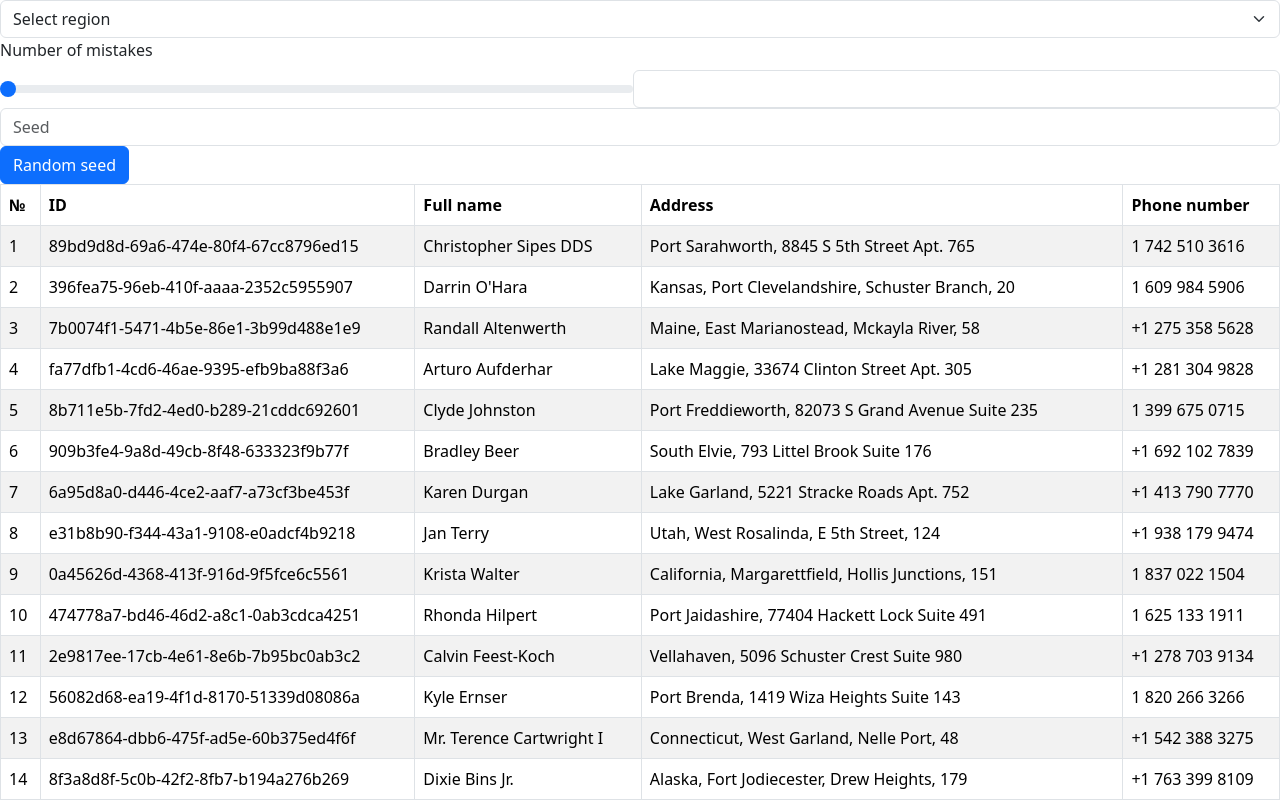
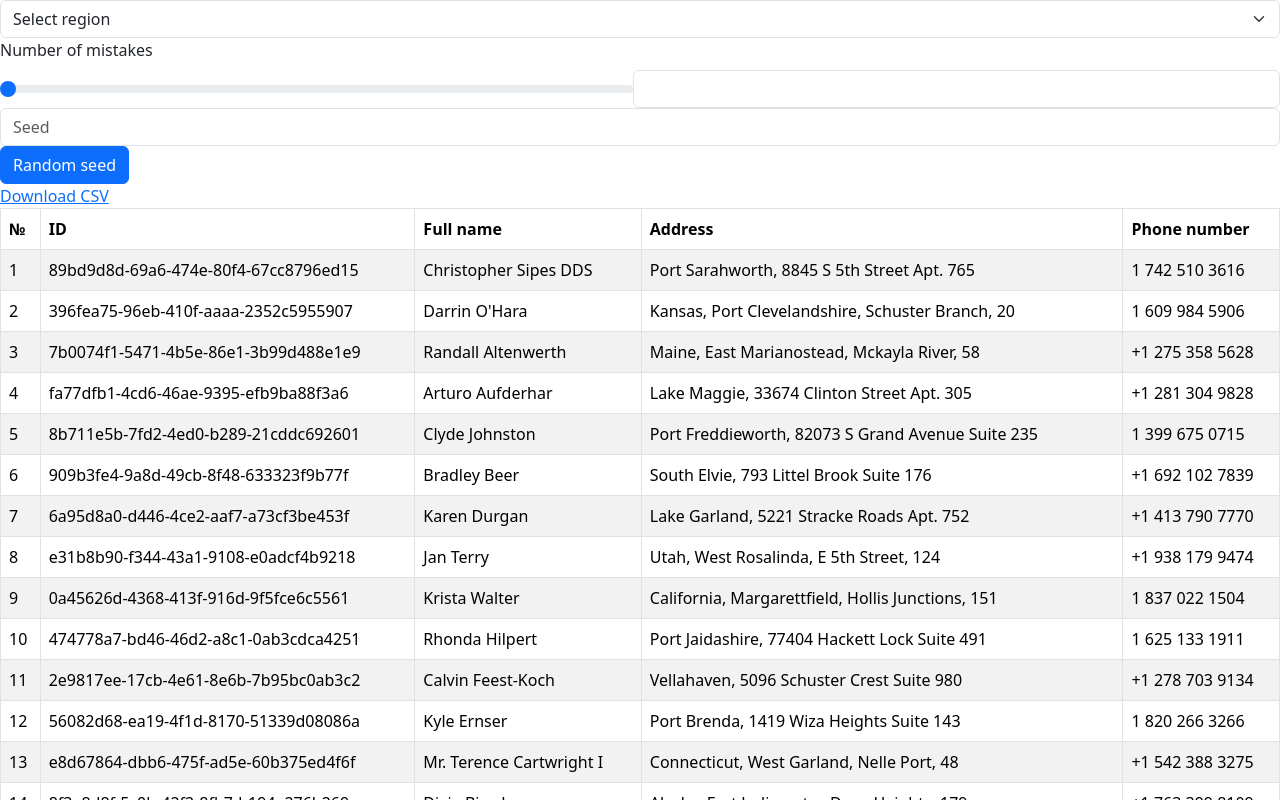
Before and after one commit to DianaSmertina/fake-users, a React (Vite) app in the folder app/: page / in a window 1280 px wide. Shown: the top 800 px of the page. Built offline with nearby package versions, Linux system fonts and the light colour scheme.

Commit message:
feat: add downloading csv

```diff
--- a/app/package.json
+++ b/app/package.json
@@ -13,12 +13,14 @@
     "bootstrap": "^5.3.1",
     "react": "^18.2.0",
     "react-bootstrap": "^2.8.0",
+    "react-csv": "^2.2.2",
     "react-dom": "^18.2.0",
     "react-infinite-scroll-component": "^6.1.0"
   },
   "devDependencies": {
     "@faker-js/faker": "^8.0.2",
     "@types/react": "^18.2.15",
+    "@types/react-csv": "^1.1.3",
     "@types/react-dom": "^18.2.7",
     "@typescript-eslint/eslint-plugin": "^6.0.0",
     "@typescript-eslint/parser": "^6.0.0",
--- a/app/src/components/usersTable/UsersTable.tsx
+++ b/app/src/components/usersTable/UsersTable.tsx
@@ -2,6 +2,7 @@ import { Table } from "react-bootstrap";
 import InfiniteRows from "./InfiniteRows";
 import { useEffect, useMemo, useState } from "react";
 import { IUser, RandomUsers } from "../../RandomUsers/RandomUsers";
+import { CSVLink } from "react-csv";
 
 interface IUsersTableProps {
     region: string;
@@ -33,8 +34,15 @@ function UsersTable({ region, mistakes, seed }: IUsersTableProps) {
     }, [region, mistakes, seed]);
 
     const data = useMemo(() => users, [users]);
+    const tableData = data?.map((user, i) => [i + 1, ...Object.values(user)]) || [];
+    const csvData = [
+        ["№", "ID", "Full name", "Address", "Phone number"],
+        ...tableData
+    ];
 
     return (
+        <>
+            <CSVLink data={csvData}>Download CSV</CSVLink>
             <InfiniteRows getMoreUsers={getMoreUsers} users={data}>
                 <Table striped bordered hover>
                     <thead>
@@ -59,6 +67,7 @@ function UsersTable({ region, mistakes, seed }: IUsersTableProps) {
                     </tbody>
                 </Table>
             </InfiniteRows>
+        </>
     );
 }
 
```
Also changed, not shown: 1 other file (tests, documents, lock files or other folders). Lines whose indentation alone changed are shown as unchanged.
